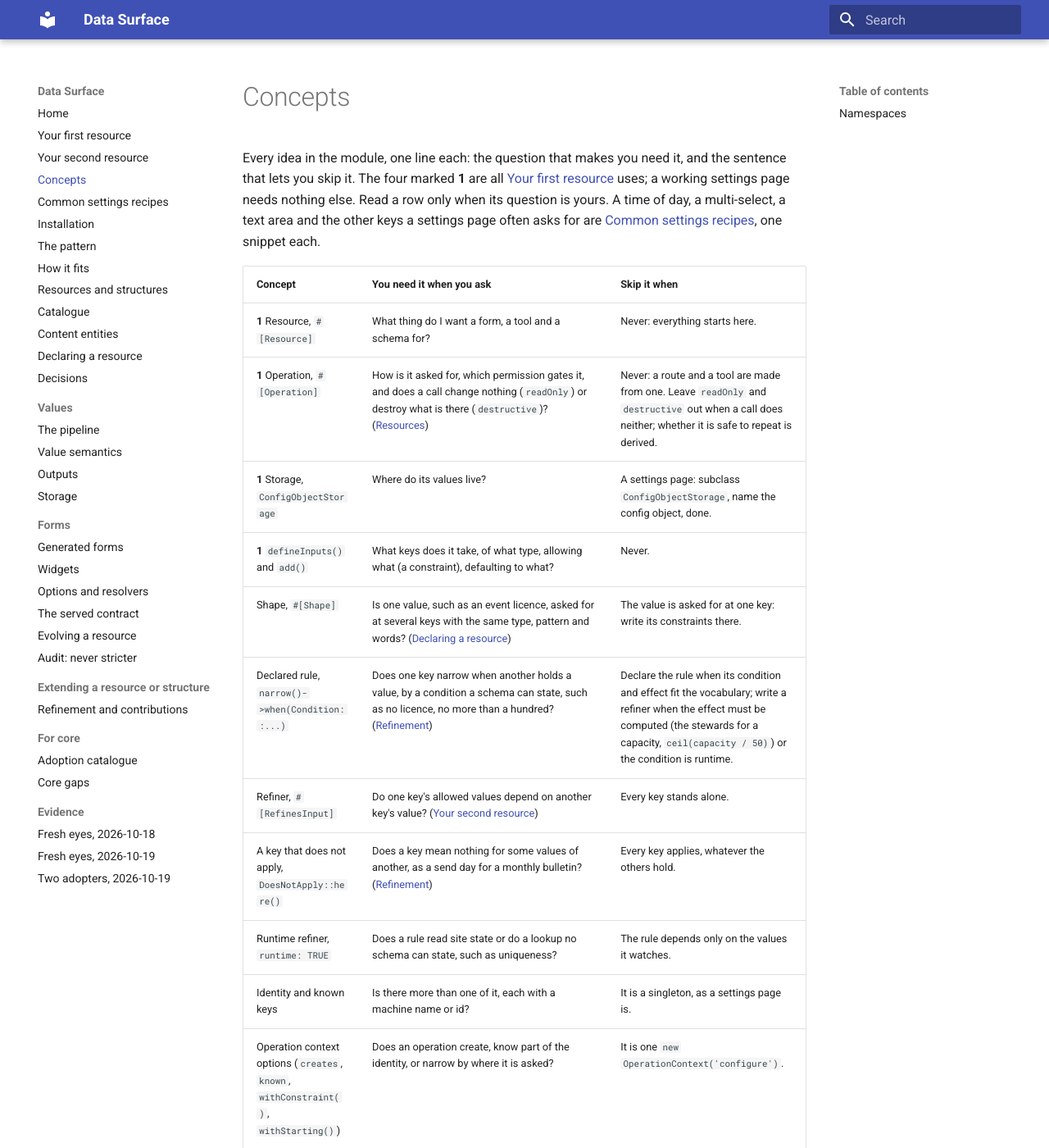
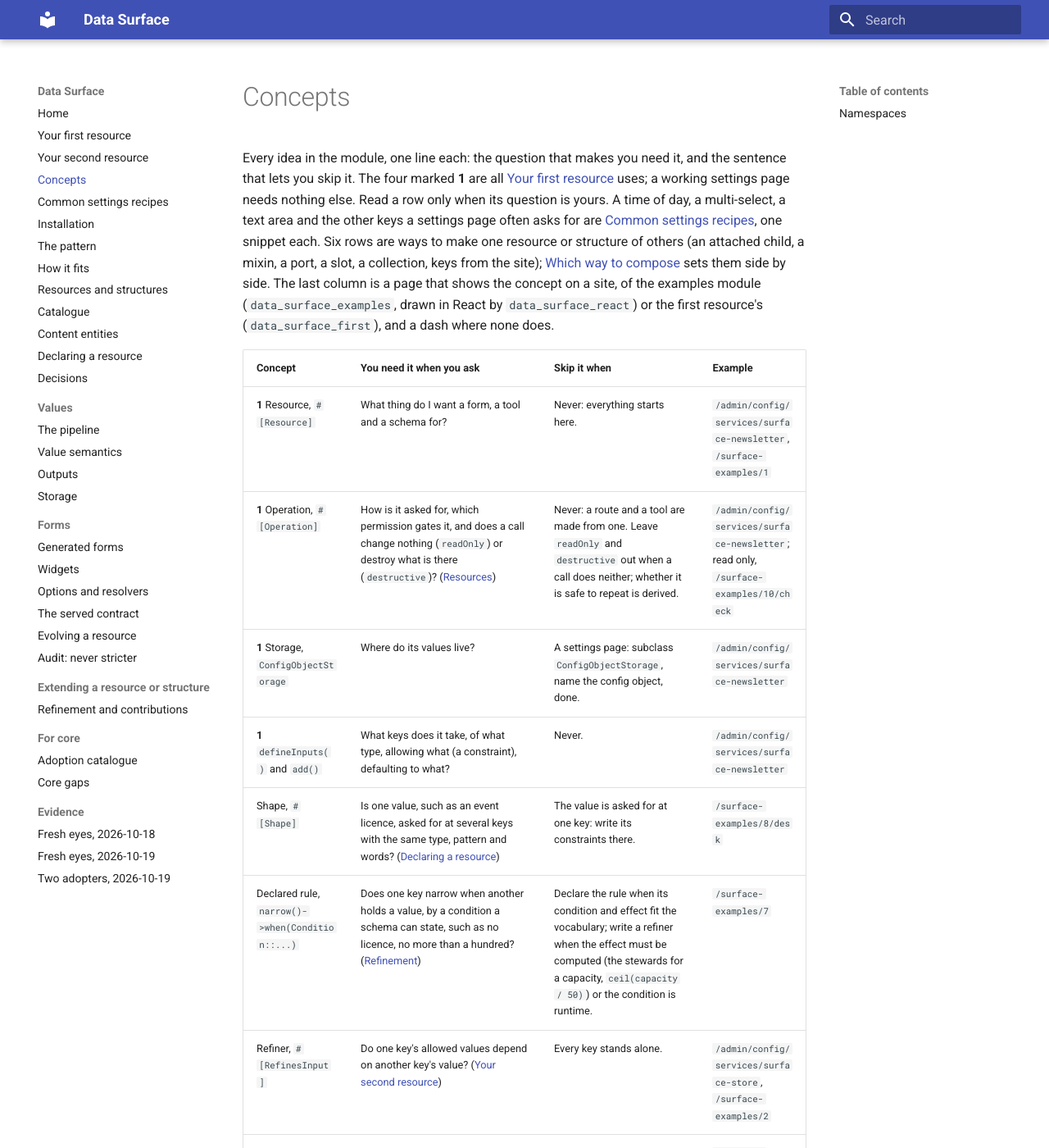
Before and after one commit to mlander/data_surface, an MkDocs documentation site: the page built from docs/concepts.md, in a window 1280 px wide and 1400 px high. Shown: the whole window at 82% size. Built offline with MkDocs 1.6.1 and Material for MkDocs 9.7.7, drawn with Linux system fonts in a browser that asks for light colours; some of the changed text lies outside the part shown.

Commit message:
Make the concepts findable: the glossary's new words, which way to compose, an example per concept, the docs table grouped

```diff
--- a/docs/concepts.md
+++ b/docs/concepts.md
@@ -6,51 +6,57 @@
 page needs nothing else. Read a row only when its question is yours. A
 time of day, a multi-select, a text area and the other keys a settings
 page often asks for are [Common settings recipes](recipes.md), one
-snippet each.
+snippet each. Six rows are ways to make one resource or structure of
+others (an attached child, a mixin, a port, a slot, a collection, keys
+from the site); [Which way to compose](resources.md#which-way-to-compose)
+sets them side by side. The last column is a page that shows the concept
+on a site, of the examples module (`data_surface_examples`, drawn in
+React by `data_surface_react`) or the first resource's
+(`data_surface_first`), and a dash where none does.
 
-| Concept | You need it when you ask | Skip it when |
-| --- | --- | --- |
-| **1** Resource, `#[Resource]` | What thing do I want a form, a tool and a schema for? | Never: everything starts here. |
-| **1** Operation, `#[Operation]` | How is it asked for, which permission gates it, and does a call change nothing (`readOnly`) or destroy what is there (`destructive`)? ([Resources](resources.md#operations-add-edit-and-the-rest)) | Never: a route and a tool are made from one. Leave `readOnly` and `destructive` out when a call does neither; whether it is safe to repeat is derived. |
-| **1** Storage, `ConfigObjectStorage` | Where do its values live? | A settings page: subclass `ConfigObjectStorage`, name the config object, done. |
-| **1** `defineInputs()` and `add()` | What keys does it take, of what type, allowing what (a constraint), defaulting to what? | Never. |
-| Shape, `#[Shape]` | Is one value, such as an event licence, asked for at several keys with the same type, pattern and words? ([Declaring a resource](declaring-a-resource.md#named-shapes)) | The value is asked for at one key: write its constraints there. |
-| Declared rule, `narrow()->when(Condition::...)` | Does one key narrow when another holds a value, by a condition a schema can state, such as no licence, no more than a hundred? ([Refinement](refinement.md#declaring-a-rule)) | Declare the rule when its condition and effect fit the vocabulary; write a refiner when the effect must be computed (the stewards for a capacity, `ceil(capacity / 50)`) or the condition is runtime. |
-| Refiner, `#[RefinesInput]` | Do one key's allowed values depend on another key's value? ([Your second resource](second-resource.md)) | Every key stands alone. |
-| A key that does not apply, `DoesNotApply::here()` | Does a key mean nothing for some values of another, as a send day for a monthly bulletin? ([Refinement](refinement.md#when-a-key-does-not-apply)) | Every key applies, whatever the others hold. |
-| Runtime refiner, `runtime: TRUE` | Does a rule read site state or do a lookup no schema can state, such as uniqueness? | The rule depends only on the values it watches. |
-| Identity and known keys | Is there more than one of it, each with a machine name or id? | It is a singleton, as a settings page is. |
-| Operation context options (`creates`, `known`, `withConstraint()`, `withStarting()`) | Does an operation create, know part of the identity, or narrow by where it is asked? | It is one `new OperationContext('configure')`. |
-| Access class, `access:` | Does who may change or see some keys depend on the account's permissions or roles (static: stated in the full schema and the tool listing for that account), or on the thing itself (runtime: marked there, settled once it is known)? ([Resources](resources.md#static-and-runtime-access)) | The operation's permission is the whole answer; narrowing a key's values by account is a runtime refiner. |
-| Structure, `#[Structure]` | Is there a group of keys something else holds, or several resources share? | The keys are all one resource's own. |
-| Attached child, `attach()` | Should a group of keys sit under one key, as a fieldset? | Every key is a top level key. |
-| Mixin, `with()` | Are some keys shared members that are part of this thing, such as timestamps or an owner, which other resources have too? ([Resources](resources.md#mixins)) | They are a thing of their own (attach them) or this resource's alone. |
-| Port, `reads()` and `attach(..., reads:)` | Does a structure need a value its container holds, such as the capacity it counts stewards for? ([Resources](resources.md#ports)) | The structure's keys depend only on each other. |
-| Slot and variant, `attachBy()`, `#[Variant]` | Does one key's value choose which further keys apply? | No answer changes which keys there are. |
-| Collection, `attachList()` | Does it hold a list of repeated groups of keys? | Nothing repeats. |
-| Alter, `#[Alters]` | Am I adding keys or rules to a resource another module owns, or attaching a structure of mine to it? | You own it: change the class. |
-| Mounted keys and their config schema | Does my alter's module store keys on someone else's config object, or may another module's alter store keys on mine? Both sides declare config schema: the owner of a simple config object declares `third_party_settings` up front, a sequence typed by the module key, before any alter exists, and the mounting module declares its part ([Storage](storage.md#keys-another-module-mounts), [a whole alter](resources.md#a-whole-alter)). | You write no alter, and no other module will mount keys on your config object. An owner that skips it leaves every later alter needing an edit of the owner's schema; an owner that is a config entity declares nothing, since core describes its `third_party_settings`. |
-| `describe()` and `extendChoices()` | Must my alter reword or place an owner's key, or offer one more value on its list? | Your alter only adds keys of its own. |
-| Secret, `DefinitionMetadata::setSecret()` | Is a value write-only, such as an API key? | Every value may be read back. |
-| Examples, `DefinitionMetadata::setExamples()` | Should the form show what a valid value looks like? | The label says enough. |
-| Settings layout, `SettingsLayoutInterface` | Is a value stored differently from how a person is asked for it? | It is stored as asked. |
-| Outputs, `defineOutputs()` | Does running the host emit values a caller relies on? | Nothing is emitted: settings pages emit nothing. |
-| Plugin host, `#[UsesStructure]` | Is it a block's, formatter's, condition's, action's or field type's settings? | No plugin holds it. |
-| Cosmetic layer, `_data_surface_cosmetics` | Does the form need grouping, weights or a borrowed element, with nothing meaning something else? | The generated form is the form you want. |
-| Panel, `_data_surface_panel` | Should the contract be shown beside the form? | Nobody needs to see it there. |
-| Options resolver | Is the list of allowed values the site's (entity types, bundles), not a literal? | It is a literal list: `LabeledChoice`. |
-| Widget plugin | Does a key need an element no stock widget draws? Checkboxes, radios, rows for a list of free values and a time input are stock, asked for with `setSetting('widget', ...)` where the rule does not pick them ([Widgets](widgets.md#which-element-a-list-of-choices-is)). | The stock widgets draw it. |
-| Stale values | What happens to a stored value a refiner no longer allows? ([Value semantics](semantics.md#stale-values-the-third-state)) | No refiner narrows a key that has a stored value. |
-| Tool and read tool | Should an agent, MCP or Drush call it? | You do not enable `data_surface_tool`; there is nothing to write either way. |
-| Served contract and React | Will a client with no PHP render or validate it? ([The served contract](served-contract.md)) | The form and the tool are enough. |
-| Pipeline, dry run | Do I submit values from my own code? ([The pipeline](pipeline.md)) | The form and the tool submit for you. |
-| Data surface | Do I call the build or the pipeline myself? | You write resources: the build is the module's. |
-| Child operations, `withChild()` | Should a parent's operation hand a child a context of its own, or invoke the child's operation? | No child has storage of its own. |
-| Keys from the site, `addEach()` and `attachEach()` | Is there one key per thing the site has, such as a checkbox per form or a select per character another module may add? ([Resources](resources.md#keys-that-come-from-the-site)) | Your class can list every key; or each thing is a resource of its own, with operations or storage, which a deriver makes. |
-| Derived resource, `#[DerivesResources]` | Are the keys the site's (one per bundle, one per field), not the code's? | Your class says every key. |
-| Derived variants | Can a slot's variants be read from a description that exists, such as config schema? | Each variant is a class. |
-| Catalogue | What resources and operations does this site have? ([Catalogue](catalogue.md)) | You know your own. |
-| Version, `version:`, and the contract diff | Will a change I make break the values already stored, or a client that read the contract? Which changes are compatible, and what does a breaking one need? ([Evolving a resource](evolution.md)) | Nothing is stored or read yet: leave it at 1, and pin a baseline so the contract diff says when that stops being true. |
+| Concept | You need it when you ask | Skip it when | Example |
+| --- | --- | --- | --- |
+| **1** Resource, `#[Resource]` | What thing do I want a form, a tool and a schema for? | Never: everything starts here. | `/admin/config/services/surface-newsletter`, `/surface-examples/1` |
+| **1** Operation, `#[Operation]` | How is it asked for, which permission gates it, and does a call change nothing (`readOnly`) or destroy what is there (`destructive`)? ([Resources](resources.md#operations-add-edit-and-the-rest)) | Never: a route and a tool are made from one. Leave `readOnly` and `destructive` out when a call does neither; whether it is safe to repeat is derived. | `/admin/config/services/surface-newsletter`; read only, `/surface-examples/10/check` |
+| **1** Storage, `ConfigObjectStorage` | Where do its values live? | A settings page: subclass `ConfigObjectStorage`, name the config object, done. | `/admin/config/services/surface-newsletter` |
+| **1** `defineInputs()` and `add()` | What keys does it take, of what type, allowing what (a constraint), defaulting to what? | Never. | `/admin/config/services/surface-newsletter` |
+| Shape, `#[Shape]` | Is one value, such as an event licence, asked for at several keys with the same type, pattern and words? ([Declaring a resource](declaring-a-resource.md#named-shapes)) | The value is asked for at one key: write its constraints there. | `/surface-examples/8/desk` |
+| Declared rule, `narrow()->when(Condition::...)` | Does one key narrow when another holds a value, by a condition a schema can state, such as no licence, no more than a hundred? ([Refinement](refinement.md#declaring-a-rule)) | Declare the rule when its condition and effect fit the vocabulary; write a refiner when the effect must be computed (the stewards for a capacity, `ceil(capacity / 50)`) or the condition is runtime. | `/surface-examples/7` |
+| Refiner, `#[RefinesInput]` | Do one key's allowed values depend on another key's value? ([Your second resource](second-resource.md)) | Every key stands alone. | `/admin/config/services/surface-store`, `/surface-examples/2` |
+| A key that does not apply, `DoesNotApply::here()` | Does a key mean nothing for some values of another, as a send day for a monthly bulletin? ([Refinement](refinement.md#when-a-key-does-not-apply)) | Every key applies, whatever the others hold. | `/surface-examples/7` |
+| Runtime refiner, `runtime: TRUE` | Does a rule read site state or do a lookup no schema can state, such as uniqueness? | The rule depends only on the values it watches. | `/surface-examples/4` |
+| Identity and known keys | Is there more than one of it, each with a machine name or id? | It is a singleton, as a settings page is. | - |
+| Operation context options (`creates`, `known`, `withConstraint()`, `withStarting()`) | Does an operation create, know part of the identity, or narrow by where it is asked? | It is one `new OperationContext('configure')`. | - |
+| Access class, `access:` | Does who may change or see some keys depend on the account's permissions or roles (static: stated in the full schema and the tool listing for that account), or on anything else, such as the thing itself (runtime: marked there, settled once it is known)? ([Resources](resources.md#static-and-runtime-access)) | The operation's permission is the whole answer; narrowing a key's values by account is a runtime refiner. | `/surface-examples/10` |
+| Structure, `#[Structure]` | Is there a group of keys something else holds, or several resources share? | The keys are all one resource's own. | `/surface-examples/3` |
+| Attached child, `attach()` | Should a group of keys sit under one key, as a fieldset? | Every key is a top level key. | `/surface-examples/3`, `/surface-examples/8` |
+| Mixin, `with()` | Are some keys shared members that are part of this thing, such as timestamps or an owner, which other resources have too? ([Resources](resources.md#mixins)) | They are a thing of their own (attach them) or this resource's alone. | `/surface-examples/8` |
+| Port, `reads()` and `attach(..., reads:)` | Does a structure need a value its container holds, such as the capacity it counts stewards for? ([Resources](resources.md#ports)) | The structure's keys depend only on each other. | `/surface-examples/8`, `/surface-examples/8/desk` |
+| Slot and variant, `attachBy()`, `#[Variant]` | Does one key's value choose which further keys apply? | No answer changes which keys there are. | `/surface-examples/3` |
+| Collection, `attachList()` | Does it hold a list of repeated groups of keys? | Nothing repeats. | `/surface-examples/8/desk` |
+| Alter, `#[Alters]` | Am I adding keys or rules to a resource another module owns, or attaching a structure of mine to it? | You own it: change the class. | `/surface-examples/4` |
+| Mounted keys and their config schema | Does my alter's module store keys on someone else's config object, or may another module's alter store keys on mine? Both sides declare config schema: the owner of a simple config object declares `third_party_settings` up front, a sequence typed by the module key, before any alter exists, and the mounting module declares its part ([Storage](storage.md#keys-another-module-mounts), [a whole alter](resources.md#a-whole-alter)). | You write no alter, and no other module will mount keys on your config object. An owner that skips it leaves every later alter needing an edit of the owner's schema; an owner that is a config entity declares nothing, since core describes its `third_party_settings`. | `/surface-examples/4` |
+| `describe()` and `extendChoices()` | Must my alter reword or place an owner's key, or offer one more value on its list? | Your alter only adds keys of its own. | `describe()`, `/surface-examples/4` |
+| Secret, `DefinitionMetadata::setSecret()` | Is a value write-only, such as an API key? | Every value may be read back. | - |
+| Examples, `DefinitionMetadata::setExamples()` | Should the form show what a valid value looks like? | The label says enough. | `/surface-examples/8/desk` |
+| Settings layout, `SettingsLayoutInterface` | Is a value stored differently from how a person is asked for it? | It is stored as asked. | - |
+| Outputs, `defineOutputs()` | Does running the host emit values a caller relies on? | Nothing is emitted: settings pages emit nothing. | - |
+| Plugin host, `#[UsesStructure]` | Is it a block's, formatter's, condition's, action's or field type's settings? | No plugin holds it. | - |
+| Cosmetic layer, `_data_surface_cosmetics` | Does the form need grouping, weights or a borrowed element, with nothing meaning something else? | The generated form is the form you want. | - |
+| Panel, `_data_surface_panel` | Should the contract be shown beside the form? | Nobody needs to see it there. | `/surface-examples/1` |
+| Options resolver | Is the list of allowed values the site's (entity types, bundles), not a literal? | It is a literal list: `LabeledChoice`. | - |
+| Widget plugin | Does a key need an element no stock widget draws? Checkboxes, radios, rows for a list of free values and a time input are stock, asked for with `setSetting('widget', ...)` where the rule does not pick them ([Widgets](widgets.md#which-element-a-list-of-choices-is)). | The stock widgets draw it. | The stock widgets, `/surface-examples/11` |
+| Stale values | What happens to a stored value a refiner no longer allows? ([Value semantics](semantics.md#stale-values-the-third-state)) | No refiner narrows a key that has a stored value. | `/surface-examples/2` |
+| Tool and read tool | Should an agent, MCP or Drush call it? | You do not enable `data_surface_tool`; there is nothing to write either way. | `/surface-examples/5` |
+| Served contract and React | Will a client with no PHP render or validate it? ([The served contract](served-contract.md)) | The form and the tool are enough. | `/surface-examples/2`; in React, `/surface-react/registration.step2/configure` |
+| Pipeline, dry run | Do I submit values from my own code? ([The pipeline](pipeline.md)) | The form and the tool submit for you. | `/surface-examples/5` |
+| Data surface | Do I call the build or the pipeline myself? | You write resources: the build is the module's. | - |
+| Child operations, `withChild()` | Should a parent's operation hand a child a context of its own, or invoke the child's operation? | No child has storage of its own. | - |
+| Keys from the site, `addEach()` and `attachEach()` | Is there one key per thing the site has, such as a checkbox per form or a select per character another module may add? ([Resources](resources.md#keys-that-come-from-the-site)) | Your class can list every key; or each thing is a resource of its own, with operations or storage, which a deriver makes. | `/surface-examples/9` |
+| Derived resource, `#[DerivesResources]` | Are the keys the site's (one per bundle, one per field), not the code's? | Your class says every key. | - |
+| Derived variants | Can a slot's variants be read from a description that exists, such as config schema? | Each variant is a class. | - |
+| Catalogue | What resources and operations does this site have? ([Catalogue](catalogue.md)) | You know your own. | - |
+| Version, `version:`, and the contract diff | Will a change I make break the values already stored, or a client that read the contract? Which changes are compatible, and what does a breaking one need? ([Evolving a resource](evolution.md)) | Nothing is stored or read yet: leave it at 1, and pin a baseline so the contract diff says when that stops being true. | - |
 
 ## Namespaces
 
```
Also changed, not shown: CLAUDE.md (+6 -4 lines), README.md (+104 -19 lines), docs/index.md (+36 -37 lines), docs/resources.md (+22 -0 lines).
